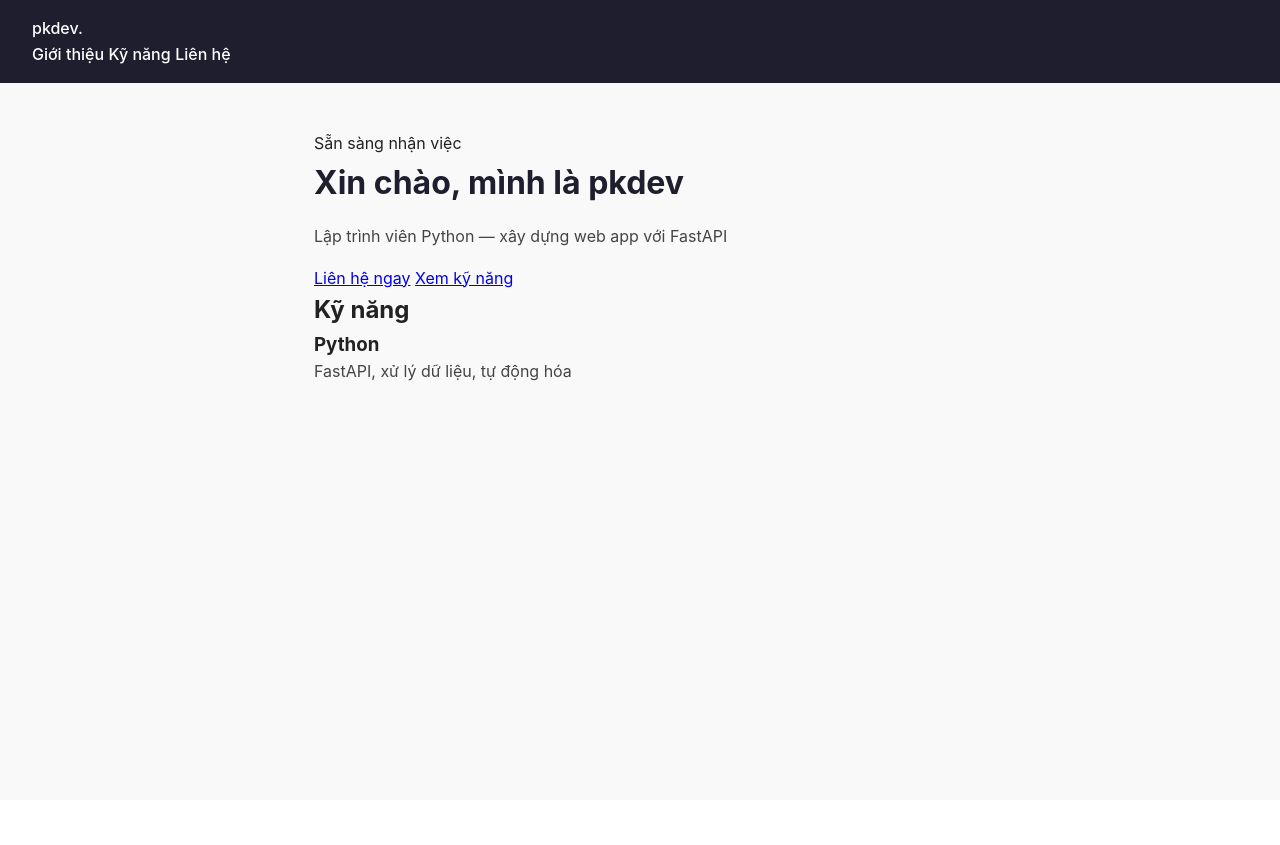
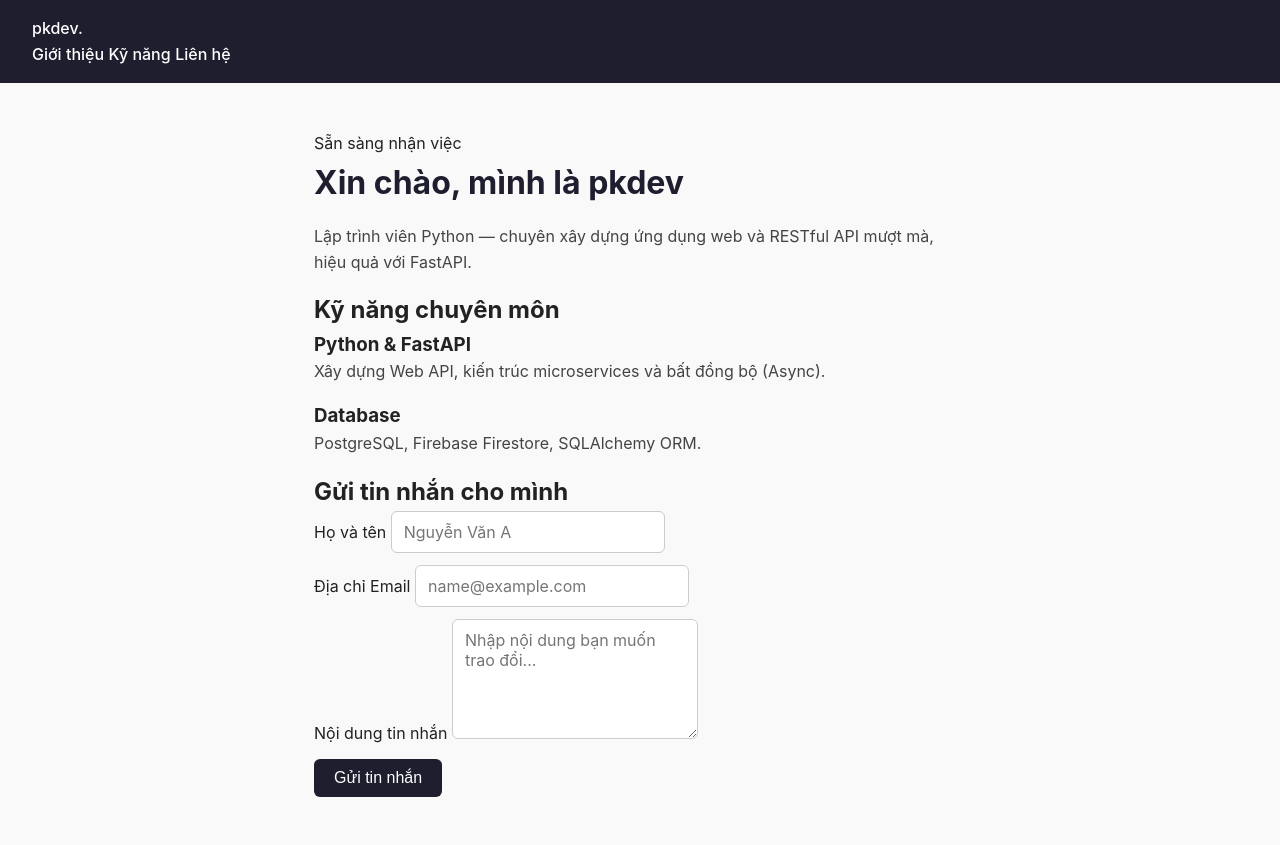
Before and after one commit to pkdev-en/bro-wth, a FastAPI app: page / in a window 1280 px wide. Before the commit the page ends 381 px from the top, so only its background shows below. Run offline with FastAPI, Linux system fonts and the light colour scheme.

Commit message:
help me gemini

```diff
--- a/templates/index.html
+++ b/templates/index.html
@@ -1,23 +1,50 @@
 {% extends "base.html" %}
-{% block title %}Giới thiệu{% endblock %}
+
+{% block title %}Giới thiệu — pkdev{% endblock %}
+
 {% block content %}
-    <section class="hero">
-        <div class="hero-badge">Sẵn sàng nhận việc</div>
+    <!-- Thẻ Hero / Giới thiệu -->
+    <section class="card hero-card" id="about">
+        <span class="badge">Sẵn sàng nhận việc</span>
         <h1>Xin chào, mình là <span class="highlight">pkdev</span></h1>
-        <p class="subtitle">Lập trình viên Python — xây dựng web app với FastAPI</p>
-        <div class="hero-actions">
-            <a href="/contact" class="btn-primary">Liên hệ ngay</a>
-            <a href="#skills" class="btn-secondary">Xem kỹ năng</a>
+        <p class="subtitle">Lập trình viên Python — chuyên xây dựng ứng dụng web và RESTful API mượt mà, hiệu quả với FastAPI.</p>
+    </section>
+
+    <!-- Thẻ Kỹ năng -->
+    <section class="card" id="skills">
+        <h2>Kỹ năng chuyên môn</h2>
+        <div class="skill-grid">
+            <div class="skill-item">
+                <h3>Python & FastAPI</h3>
+                <p>Xây dựng Web API, kiến trúc microservices và bất đồng bộ (Async).</p>
+            </div>
+            <div class="skill-item">
+                <h3>Database</h3>
+                <p>PostgreSQL, Firebase Firestore, SQLAlchemy ORM.</p>
+            </div>
         </div>
     </section>
 
-    <section class="skills" id="skills">
-        <h2>Kỹ năng</h2>
-        <div class="skill-grid">
-            <div class="skill-card">
-                <h3>Python</h3>
-                <p>FastAPI, xử lý dữ liệu, tự động hóa</p>
+    <!-- Thẻ Form liên hệ -->
+    <section class="card" id="contact">
+        <h2>Gửi tin nhắn cho mình</h2>
+        <form action="/contact" method="POST">
+            <div class="form-group">
+                <label for="name">Họ và tên</label>
+                <input type="text" id="name" name="name" placeholder="Nguyễn Văn A" required>
             </div>
-        </div>
+
+            <div class="form-group">
+                <label for="email">Địa chỉ Email</label>
+                <input type="email" id="email" name="email" placeholder="name@example.com" required>
+            </div>
+
+            <div class="form-group">
+                <label for="message">Nội dung tin nhắn</label>
+                <textarea id="message" name="message" placeholder="Nhập nội dung bạn muốn trao đổi..." required></textarea>
+            </div>
+
+            <button type="submit" class="btn-submit">Gửi tin nhắn</button>
+        </form>
     </section>
 {% endblock %}
```
